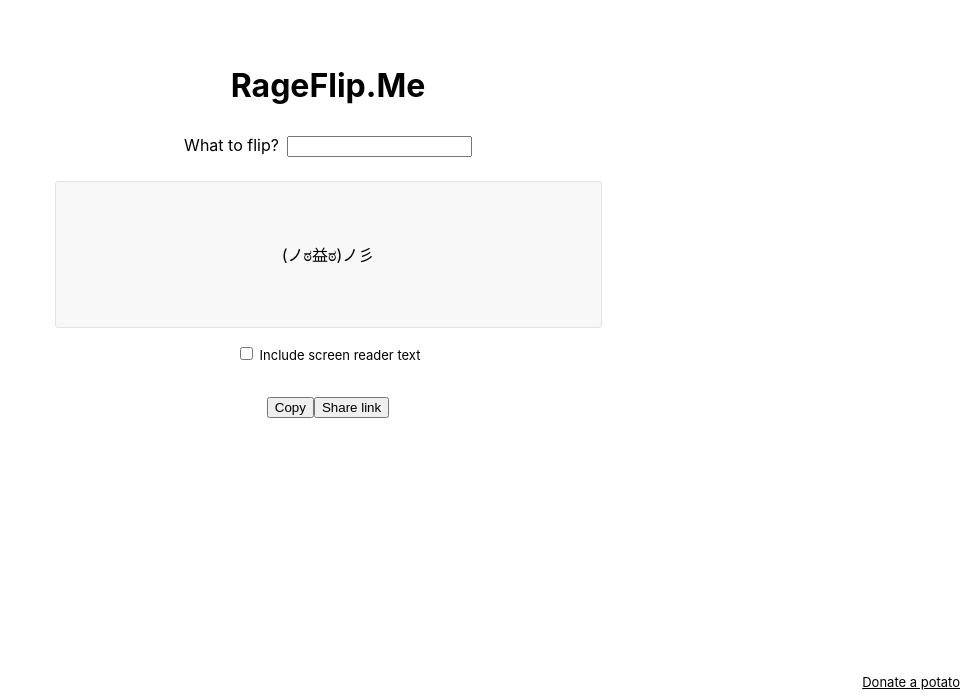
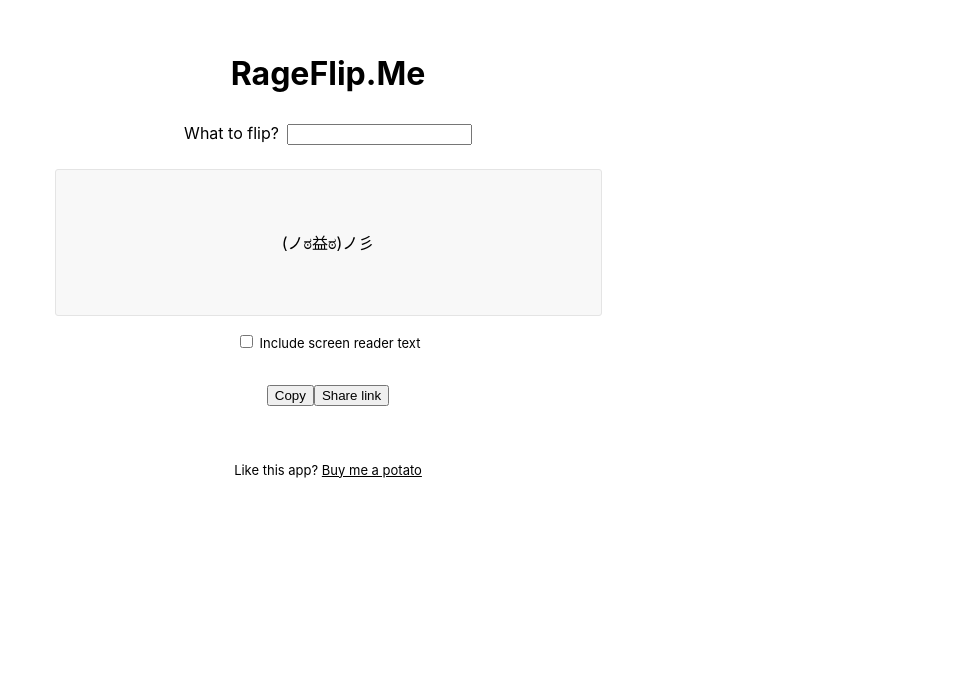
Before and after one commit to ianonavy/rageflip.me, a Next.js app: page / in a window 1280 px wide. Shown: the part 102-800 px from the top of the page, without its empty margins (312-1280 px from the left). Built offline with nearby package versions, Linux system fonts and the light colour scheme.

Commit message:
Make donation link more prominent

```diff
--- a/styles/Home.module.css
+++ b/styles/Home.module.css
@@ -161,11 +161,12 @@
 }
 
 .support {
-  position: absolute;
-  right: 0.5rem;
-  bottom: 0.5rem;
+  margin-top: 2rem;
+  font-size: small;
+}
+
+.support a {
   text-decoration: underline;
-  font-size: small;
 }
 
 .accessibleModeLabel {
@@ -174,7 +175,7 @@
 }
 
 .controls {
-  margin: 1rem;
+  margin-bottom: 0.5rem;
 }
 
 .accessibleOutput {
--- a/views/Main.js
+++ b/views/Main.js
@@ -71,6 +71,8 @@
             {accessibleOutput}
           </div>
         </div>
+      </div>
+
       <div className={styles.controls}>
         <div className={styles.screenReaderText}>
           <input
@@ -101,17 +103,12 @@
       >
         Copied to clipboard
       </div>
+      <div className={styles.support}>
+        Like this app?{" "}
+        <a href="//www.buymeacoffee.com/justapotato" target="_blank">
+          Buy me a potato
+        </a>
       </div>
-
-      <footer>
-        <a
-          className={styles.support}
-          href="//www.buymeacoffee.com/justapotato"
-          target="_blank"
-        >
-          Donate a potato
-        </a>
-      </footer>
     </main>
   );
 }
```
Lines whose indentation alone changed are shown as unchanged.
